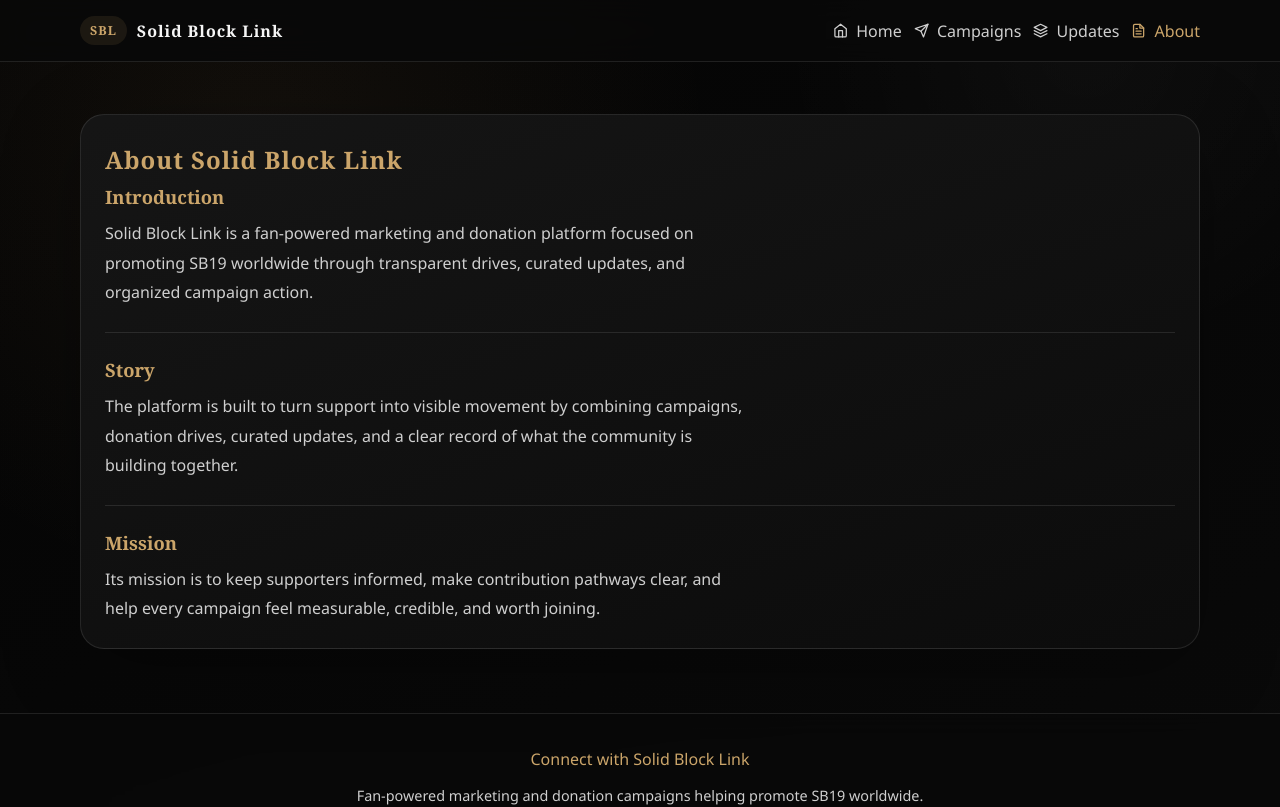
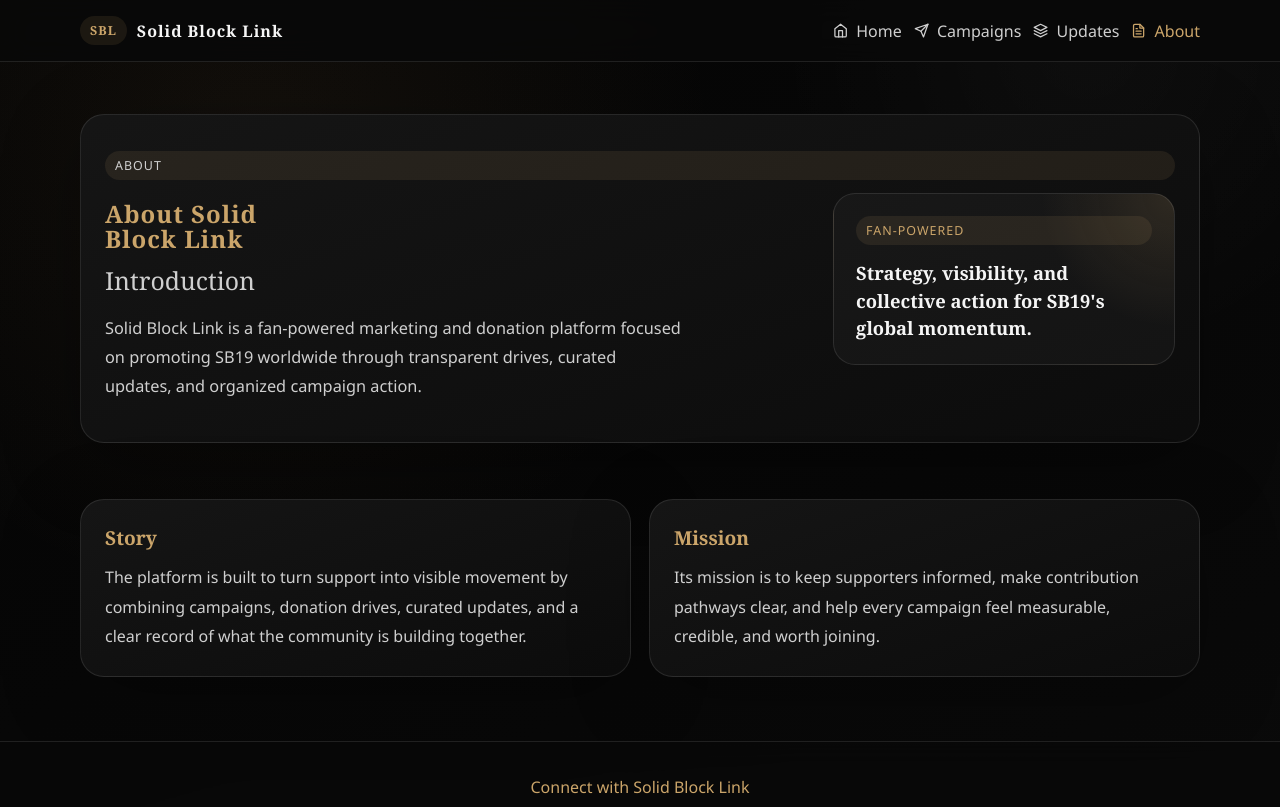
Before and after one commit to tbkai24/solid-block-link, a React (Vite) app: page /about in a window 1280 px wide. Shown: the top 807 px of the page. Built offline with nearby package versions, Linux system fonts and the light colour scheme; no server answers; the database is empty.

Commit message:
Refine About page layout

```diff
--- a/src/pages/AboutPage.tsx
+++ b/src/pages/AboutPage.tsx
@@ -8,15 +8,36 @@ export function AboutPage() {
     { title: content.about.missionTitle, body: content.about.mission }
   ].filter((section) => section.title || section.body);
 
+  const leadSection = sections[0];
+  const supportingSections = sections.slice(1);
+
   return (
-    <section className="page-panel">
-      <h1>{content.about.title}</h1>
-      {sections.map((section) => (
-        <div key={section.title || section.body} className="about-block">
-          {section.title ? <h2>{section.title}</h2> : null}
-          {section.body ? <p>{section.body}</p> : null}
+    <section className="page-shell">
+      <div className="page-panel page-hero-panel about-hero-panel">
+        <p className="eyebrow">About</p>
+        <div className="about-hero-grid">
+          <div className="about-hero-copy">
+            <h1>{content.about.title}</h1>
+            {leadSection?.title ? <p className="about-lead-title">{leadSection.title}</p> : null}
+            {leadSection?.body ? <p className="page-lead">{leadSection.body}</p> : null}
+          </div>
+          <div className="about-hero-note">
+            <span className="chip">Fan-powered</span>
+            <strong>Strategy, visibility, and collective action for SB19&apos;s global momentum.</strong>
+          </div>
         </div>
-      ))}
+      </div>
+
+      {supportingSections.length ? (
+        <div className="about-grid">
+          {supportingSections.map((section) => (
+            <article key={section.title || section.body} className="page-panel about-card">
+              {section.title ? <h2>{section.title}</h2> : null}
+              {section.body ? <p>{section.body}</p> : null}
+            </article>
+          ))}
+        </div>
+      ) : null}
     </section>
   );
 }
--- a/src/styles/index.css
+++ b/src/styles/index.css
@@ -235,22 +235,62 @@ a { color: inherit; text-decoration: none; }
   line-height: 1.4;
 }
 
-.about-block + .about-block {
-  margin-top: 24px;
-  padding-top: 24px;
-  border-top: 1px solid var(--line);
+.about-hero-panel {
+  overflow: hidden;
 }
 
-.about-block h2 {
-  margin: 0 0 10px;
+.about-hero-grid {
+  display: grid;
+  grid-template-columns: 1.35fr 0.65fr;
+  gap: 18px;
+  align-items: start;
+}
+
+.about-hero-copy h1 {
+  max-width: 14ch;
+}
+
+.about-lead-title {
+  margin: 6px 0 10px;
   font-family: "Cinzel", Georgia, serif;
   color: var(--brand);
-  font-size: 1.15rem;
+  font-size: clamp(1.2rem, 2vw, 1.55rem);
 }
 
-.about-block p {
+.about-hero-note {
+  display: grid;
+  gap: 14px;
+  padding: 22px;
+  border-radius: 22px;
+  border: 1px solid var(--line);
+  background:
+    radial-gradient(circle at top right, rgba(203, 165, 106, 0.14), transparent 35%),
+    rgba(255, 255, 255, 0.03);
+}
+
+.about-hero-note strong {
+  font-family: "Cinzel", Georgia, serif;
+  color: var(--text);
+  font-size: 1.15rem;
+  line-height: 1.5;
+}
+
+.about-grid {
+  display: grid;
+  grid-template-columns: repeat(2, minmax(0, 1fr));
+  gap: 18px;
+}
+
+.about-card h2 {
+  margin: 0 0 12px;
+  font-family: "Cinzel", Georgia, serif;
+  color: var(--brand);
+  font-size: 1.2rem;
+}
+
+.about-card p {
   margin: 0;
-  max-width: 70ch;
+  max-width: 65ch;
   line-height: 1.85;
 }
 
@@ -919,7 +959,9 @@ a { color: inherit; text-decoration: none; }
   .feature-card, .site-header .shell-row, .campaign-spotlight { flex-direction: column; align-items: flex-start; }
   .page-grid,
   .post-preview-grid,
-  .pulse-grid { grid-template-columns: 1fr; }
+  .pulse-grid,
+  .about-hero-grid,
+  .about-grid { grid-template-columns: 1fr; }
   .site-nav { width: 100%; }
   .footer-stack { align-items: stretch; }
   .admin-page-head { flex-direction: column; }
```
